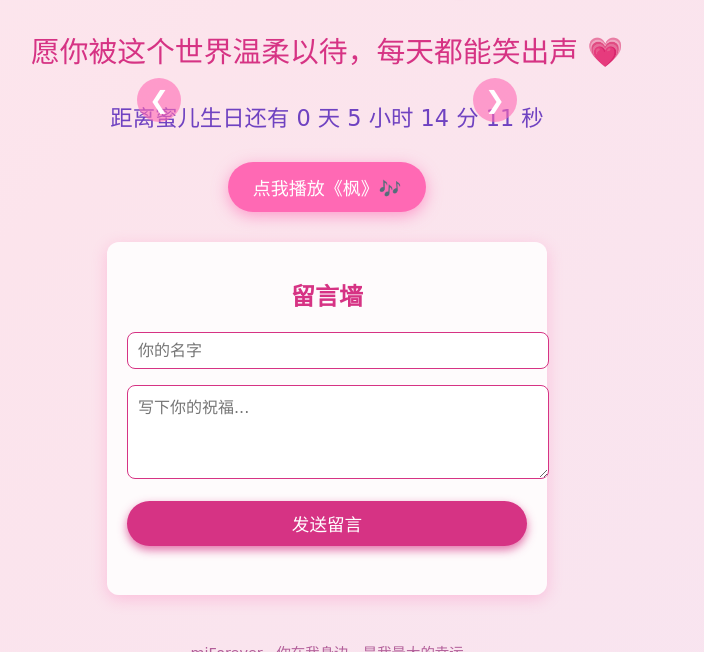
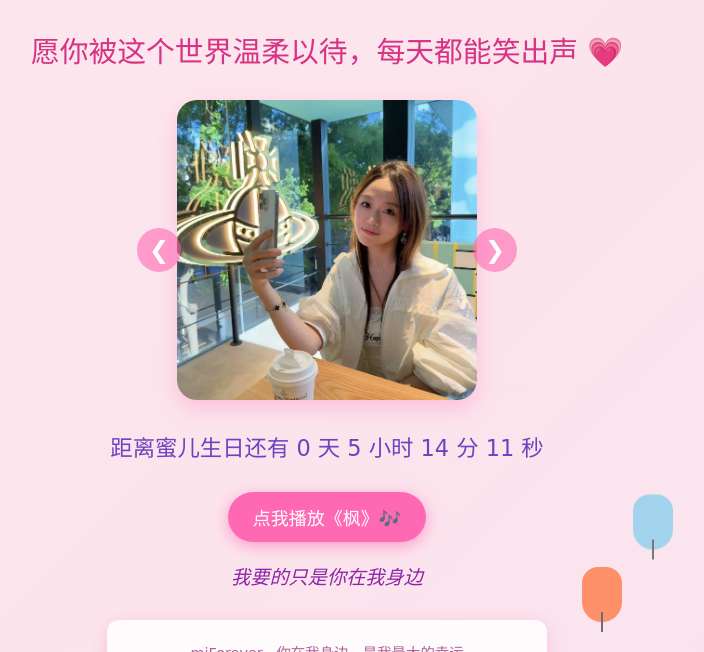
Before and after one commit to fangjunsheng555/mier-birthday, a plain HTML site: page index.html in a window 1280 px wide. Both pictures are taken after a click on the button "点我播放《枫》🎶". Shown: the part 123-775 px from the top of the page, without its empty margins (313-1017 px from the left). Drawn offline with nearby package versions, Linux system fonts and the light colour scheme; a web font is replaced by a local one.

Commit message:
Update index.html

```diff
--- a/index.html
+++ b/index.html
@@ -202,12 +202,6 @@
       text-align: center;
       min-height: 24px;
     }
-
-    /* 日记入口样式 */
-    .diary-link {
-      font-size: 1.5em;
-      margin-top: 20px;
-    }
   </style>
 </head>
 <body>
@@ -251,11 +245,6 @@
     <div id="form-status"></div>
   </div>
 
-  <!-- 日记页面链接 -->
-  <div class="diary-link">
-    <a href="diary.html" style="font-size: 1.5em; color: #ff69b4; text-decoration: underline;">点击进入密语日记</a>
-  </div>
-
   <div class="credit">miForever · 你在我身边，是我最大的幸运</div>
 
   <script src="https://cdn.jsdelivr.net/npm/emailjs-com@3/dist/email.min.js"></script>
@@ -280,9 +269,36 @@
         });
     });
 
+    // 下面是你原来的脚本，图片轮播、倒计时、烟花、气球、音乐
+
+    const audio = document.getElementById("bgm");
+    const lyrics = document.getElementById("lyrics");
+
+    function startCelebration() {
+      audio.play().then(() => {
+        lyrics.textContent = "我要的只是你在我身边";
+        startBalloons();
+      }).catch(err => {
+        alert("请点击允许浏览器播放音频");
+      });
+    }
+
+    function startBalloons() {
+      setInterval(() => {
+        const balloon = document.createElement('div');
+        balloon.className = 'balloon';
+        const colors = ['#ff69b4', '#ffd700', '#87ceeb', '#98fb98', '#ff7f50', '#dda0dd'];
+        balloon.style.backgroundColor = colors[Math.floor(Math.random() * colors.length)];
+        balloon.style.left = Math.random() * window.innerWidth + 'px';
+        balloon.style.animationDuration = (6 + Math.random() * 3) + 's';
+        document.body.appendChild(balloon);
+        setTimeout(() => balloon.remove(), 10000);
+      }, 800);
+    }
+
     function updateCountdown() {
       const now = new Date();
-      const target = new Date(now.getFullYear(), 6, 5); // 假设目标日期是每年7月5日
+      const target = new Date(now.getFullYear(), 6, 5);
       if (now > target) target.setFullYear(target.getFullYear() + 1);
       const diff = target - now;
       const days = Math.floor(diff / (1000 * 60 * 60 * 24));
@@ -295,9 +311,68 @@
     setInterval(updateCountdown, 1000);
     updateCountdown();
 
-    function startCelebration() {
-      alert("播放《枫》");
+    // 图片轮播
+    let slideIndex = 0;
+    const slides = document.getElementsByClassName("slide");
+    function showSlides(n) {
+      if (n >= slides.length) slideIndex = 0;
+      if (n < 0) slideIndex = slides.length - 1;
+      for (let i = 0; i < slides.length; i++) {
+        slides[i].style.display = "none";
+      }
+      slides[slideIndex].style.display = "block";
     }
+    function plusSlides(n) {
+      slideIndex += n;
+      showSlides(slideIndex);
+    }
+    setInterval(() => { slideIndex++; showSlides(slideIndex); }, 5000);
+    showSlides(slideIndex);
+
+    // 烟花
+    const canvas = document.getElementById("fireworks");
+    const ctx = canvas.getContext("2d");
+    let w = canvas.width = window.innerWidth;
+    let h = canvas.height = window.innerHeight;
+    window.addEventListener("resize", () => {
+      w = canvas.width = window.innerWidth;
+      h = canvas.height = window.innerHeight;
+    });
+    const fireworks = [];
+    document.addEventListener("click", e => {
+      for (let i = 0; i < 80; i++) {
+        fireworks.push({
+          x: e.clientX,
+          y: e.clientY,
+          radius: 2,
+          angle: Math.random() * 2 * Math.PI,
+          speed: Math.random() * 5 + 2,
+          alpha: 1,
+          decay: Math.random() * 0.015 + 0.007,
+          color: `hsl(${Math.random() * 360}, 100%, 70%)`
+        });
+      }
+    });
+    function animate() {
+      ctx.clearRect(0, 0, w, h);
+      for (let i = fireworks.length - 1; i >= 0; i--) {
+        const f = fireworks[i];
+        f.x += Math.cos(f.angle) * f.speed;
+        f.y += Math.sin(f.angle) * f.speed;
+        f.alpha -= f.decay;
+        if (f.alpha <= 0) {
+          fireworks.splice(i, 1);
+          continue;
+        }
+        ctx.globalAlpha = f.alpha;
+        ctx.beginPath();
+        ctx.arc(f.x, f.y, f.radius, 0, 2 * Math.PI);
+        ctx.fillStyle = f.color;
+        ctx.fill();
+      }
+      requestAnimationFrame(animate);
+    }
+    animate();
   </script>
 </body>
 </html>
```
